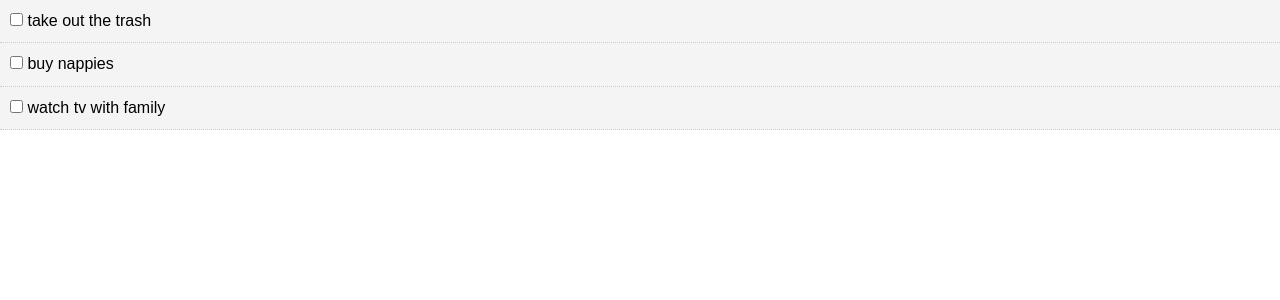
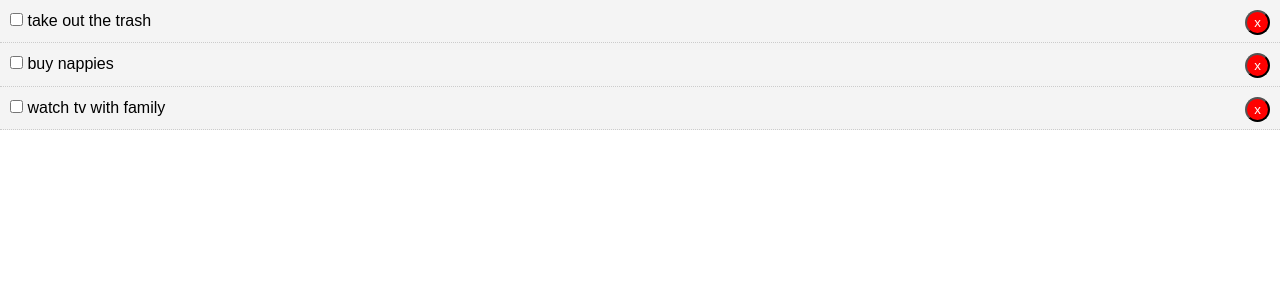
Before and after one commit to Kiran-Mistry/to-do-list, a React (Create React App) app: page / in a window 1280 px wide. Shown: the top 300 px of the page. Built offline with nearby package versions, Linux system fonts and the light colour scheme.

Commit message:
Added delete todo item functionality

```diff
--- a/src/App.js
+++ b/src/App.js
@@ -42,10 +42,23 @@ class App extends Component {
       })})
     }
 
+    // Delete ToDo
+
+    /**
+     * passes in everything in state object and
+     * filters where the todo id is not present in the id
+     * we have
+     * filter() creates new array with elements that pass condition
+     */
+    delTodo = (id) => {
+      this.setState({ todos: [...this.state.todos.filter(todo => todo.id !== id)]});
+
+    }
+
   render() {
     return (
       <div className="App">
-        <Todos todos={this.state.todos} markComplete={this.markComplete}/>
+        <Todos todos={this.state.todos} markComplete={this.markComplete} delTodo={this.delTodo} />
       </div>
     );
   }
--- a/src/components/TodoItem.js
+++ b/src/components/TodoItem.js
@@ -47,6 +47,7 @@ class TodoItem extends Component {
                         (this, id)}/>
                     {' '}
                     { title }
+                    <button onClick={this.props.delTodo.bind(this, id)} style={btnStyle}>x</button>
                 </p>
             </div>
         )
@@ -57,4 +58,14 @@ TodoItem.propTypes = {
     todo: PropTypes.object.isRequired
 }
 
+const btnStyle = {
+    background: `#ff0000`,
+    color: '#fff',
+    border: 'd',
+    padding: '3px 7px',
+    borderRadius: '80%',
+    cursor: 'pointer',
+    float: 'right'
+}
+
 export default TodoItem;
--- a/src/components/Todos.js
+++ b/src/components/Todos.js
@@ -8,7 +8,7 @@ class Todos extends Component {
         // for each to-do that we loop through
         return this.props.todos.map((todo) => (
             // return the title of that to-do in h3
-            <TodoItem key={todo.id} todo={todo} markComplete={this.props.markComplete}/>
+            <TodoItem key={todo.id} todo={todo} markComplete={this.props.markComplete} delTodo={this.props.delTodo}/>
         ));
     }
 }
```
